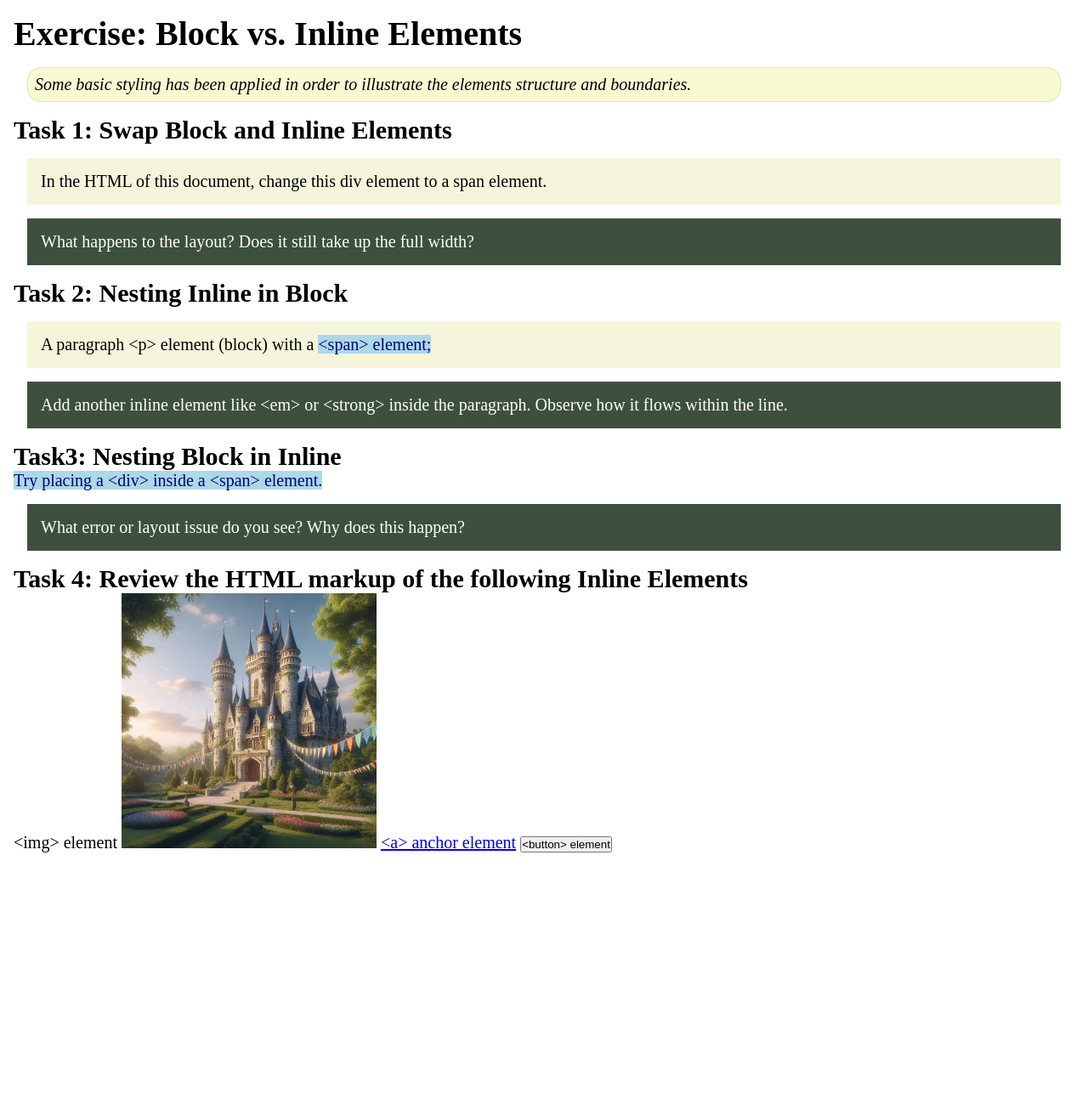
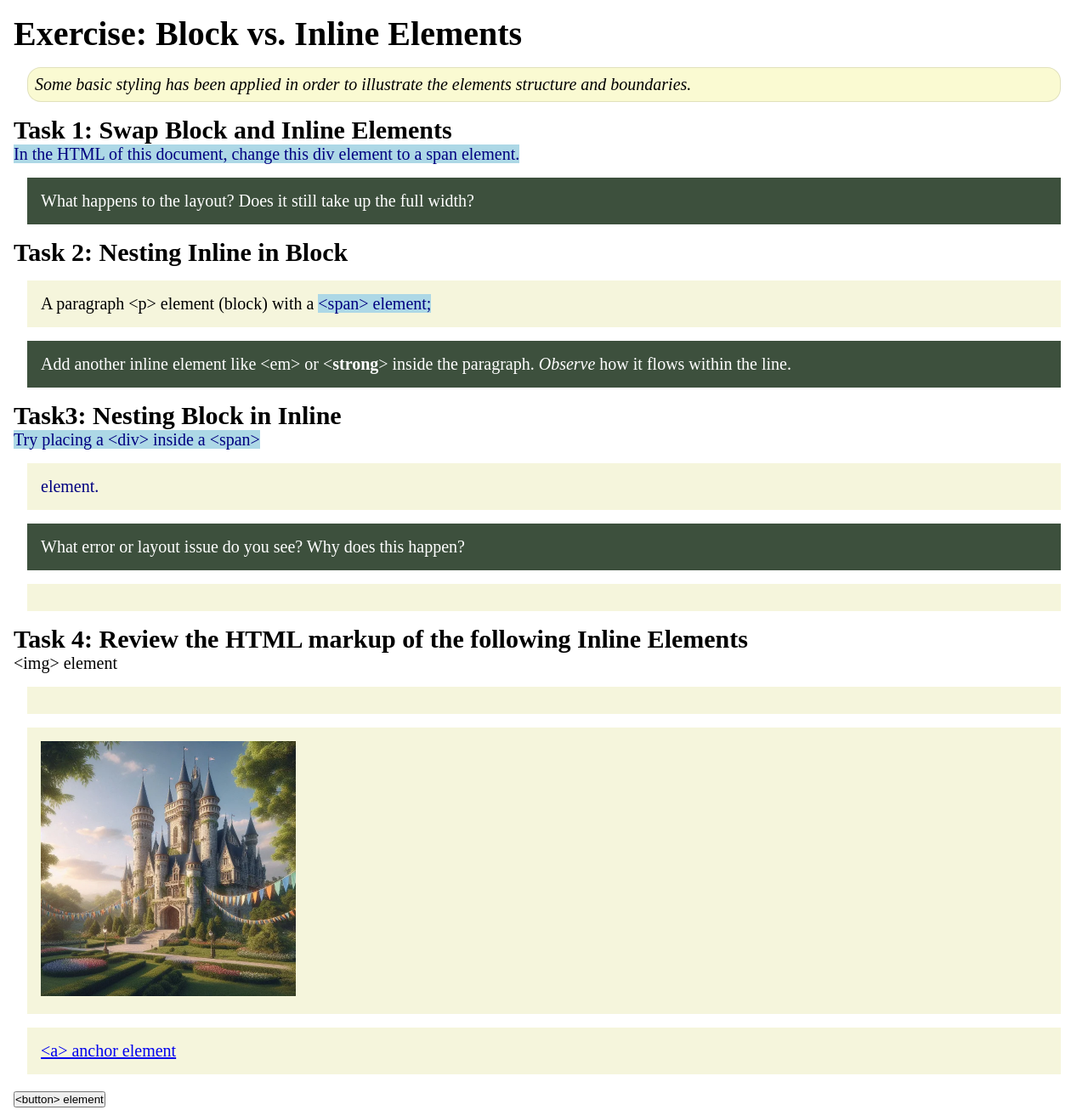
Before and after one commit to garyselios/wdd130, a plain HTML site: page week02/block-vs-inline.html in a window 1280 px wide. Shown: the whole page at 85% size. Before the commit the page ends 1019 px from the top, so only its background shows below. Drawn offline with Linux system fonts and the light colour scheme.

Commit message:
Block vs. Inline Elements

```diff
--- a/week02/block-vs-inline.html
+++ b/week02/block-vs-inline.html
@@ -15,24 +15,31 @@
             boundaries.</p>
 
         <h2>Task 1: Swap Block and Inline Elements</h2>
-        <div>In the HTML of this document, change this div element to a span element.</div>
+        <span>In the HTML of this document, change this div element to a span element.</span>
 
         <p class="question">What happens to the layout? Does it still take up the full width?</p>
 
         <h2>Task 2: Nesting Inline in Block</h2>
         <p>A paragraph &lt;p&gt; element (block) with a <span>&lt;span&gt; element;</span></p>
-        <p class="question">Add another inline element like &lt;em&gt; or &lt;strong&gt; inside the paragraph. Observe
-            how it flows within the line.</p>
+        <p class="question">Add another inline element like &lt;em&gt; or &lt;<strong>strong</strong>&gt; inside the
+            paragraph. <em>Observe</em> how it flows within the line.</p>
 
         <h2>Task3: Nesting Block in Inline</h2>
-        <span>Try placing a &lt;div&gt; inside a &lt;span&gt; element.</span>
-            <p class="question">What error or layout issue do you see? Why does this happen?</p>
+        <span>Try placing a &lt;div&gt; inside a &lt;span&gt; <div>element.</div></span>
+        <p class="question">What error or layout issue do you see? Why does this happen?</p>
 
 
-            <h2>Task 4: Review the HTML markup of the following Inline Elements</h2>
+
+        <p>
+        <h2>Task 4: Review the HTML markup of the following Inline Elements</h2>
         &lt;img&gt; element
-        <img src="images/castle.webp" alt="placeholder image (images are inline)" width="300" height="300">
-        <a href="https://churchofjesuschrist.org">&lt;a&gt; anchor element</a>
+        </p>
+        <p>
+            <img src="images/castle.webp" alt="placeholder image (images are inline)" width="300" height="300">
+        </p>
+        <p>
+            <a href="https://churchofjesuschrist.org">&lt;a&gt; anchor element</a>
+        </p>
         <button type="button">&lt;button&gt; element</button>
     </main>
 </body>
```
